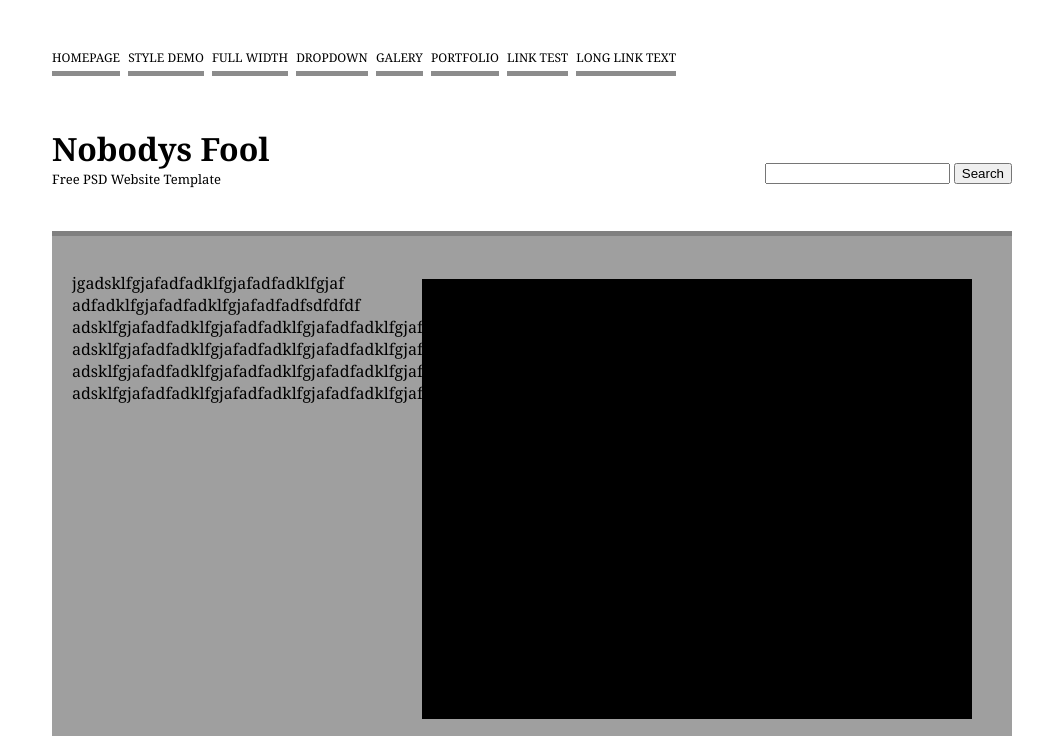
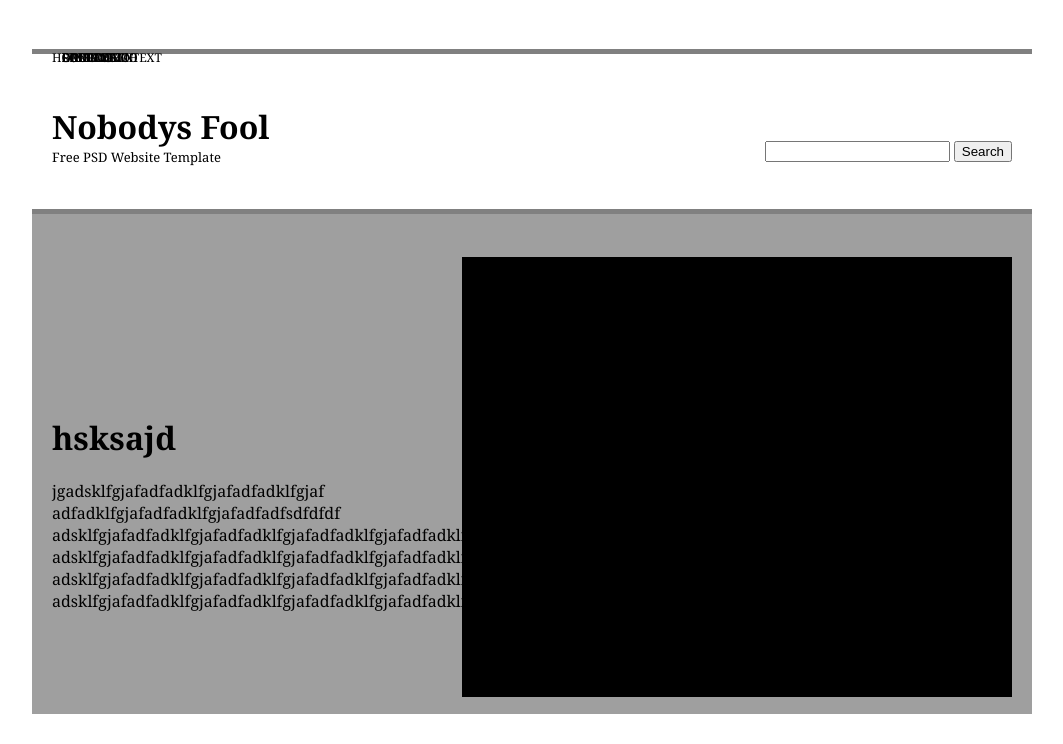
Before and after one commit to rokasvaladka/Nobdy-fool, a plain HTML site: page index.html in a window 1280 px wide. Shown: the part 71-815 px from the top of the page, without its empty margins (108-1171 px from the left). Drawn offline with Linux system fonts and the light colour scheme.

Commit message:
some changes

```diff
--- a/css/style.css
+++ b/css/style.css
@@ -96,17 +96,17 @@ body {
     font-family: "Georgia", Times, serif;
 }
 .bottombordergray{
-    border-bottom: 5px solid #8c8c8c;
-    padding-bottom: 5px;
+    position: absolute;
+    padding-bottom: -55px;
     border-collapse: collapse;
-    display: inline-block;
     margin-right: -5px;
 }
 .bottombordergray:hover{
+    position: absolute;
     border-bottom: 5px solid blue;
-    padding-bottom: 5px;
+    padding-bottom: -55px;
     border-collapse: separate;
-    border-spacing: 10px 10px;
+    z-index: 99999;
 }
 .paddingright10{
     padding-right: 10px;
--- a/index.html
+++ b/index.html
@@ -37,8 +37,8 @@
 <br class="clearBoth" />
 <div class="block">
     <div style="width: 1000px; height: 1px" class="center">
-        <div class="texstsize10px floatleft padding20" style="margin-top: 30px">
-            <a href="" class=" bottombordergray">HOMEPAGE</a>
+        <div class="texstsize10px floatleft padding20" style="position: relative; margin-top: 30px; width: 960px; border-bottom: 5px solid gray">
+            <a href="" class=" bottombordergray"><span>HOMEPAGE</span><div class="bottombordergray"></div></a>
             <a href="" class="bottombordergray">STYLE DEMO</a>
             <a href="" class="bottombordergray">FULL WIDTH</a>
             <a href="" class="bottombordergray">DROPDOWN</a>
@@ -57,7 +57,6 @@ padding-bottom: 30px;
 margin-bottom: 30px;
 width: 960px;
 display: table;
-border-bottom: 5px solid gray;
 margin-bottom: 0px">
     <div class="floatleft">
         <h1 style="margin-bottom: 0px">Nobodys Fool</h1>
@@ -70,9 +69,10 @@ margin-bottom: 0px">
         </div>
     </div>
 </div>
-<div class="center clearfix" style="width: 960px; height: 500px; background-color: #9f9f9f">
-<div style="display: table; padding: 20px">
-    <div class="floatleft" style="width: 350px">
+<div class="center clearfix" style="width: 1000px; height: 500px; background-color: #9f9f9f; border-top: 5px solid gray;">
+<div style="display: table; padding: 20px; width: 960px; height: 480px">
+    <div class="floatleft" style="width: 350px; margin-top: 160px; margin-right: 10px">
+        <h1>hsksajd</h1>
         <p>jgadsklfgjafadfadklfgjafadfadklfgjaf
             adfadklfgjafadfadklfgjafadfadfsdfdfdf
             adsklfgjafadfadklfgjafadfadklfgjafadfadklfgjafadfadklfgjafadf
```
